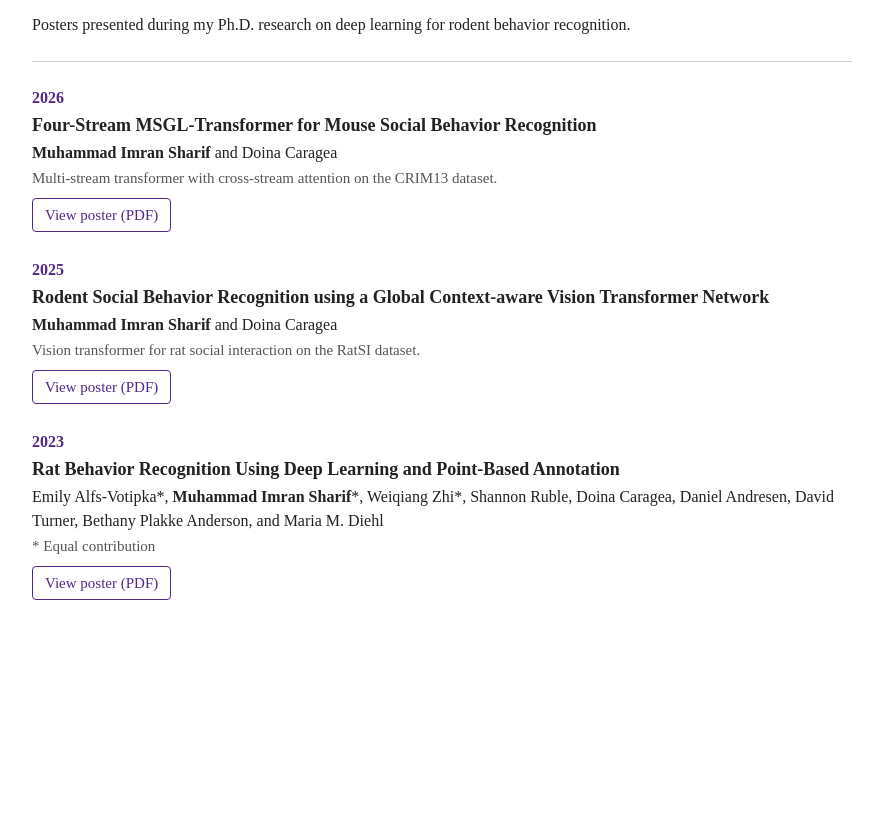
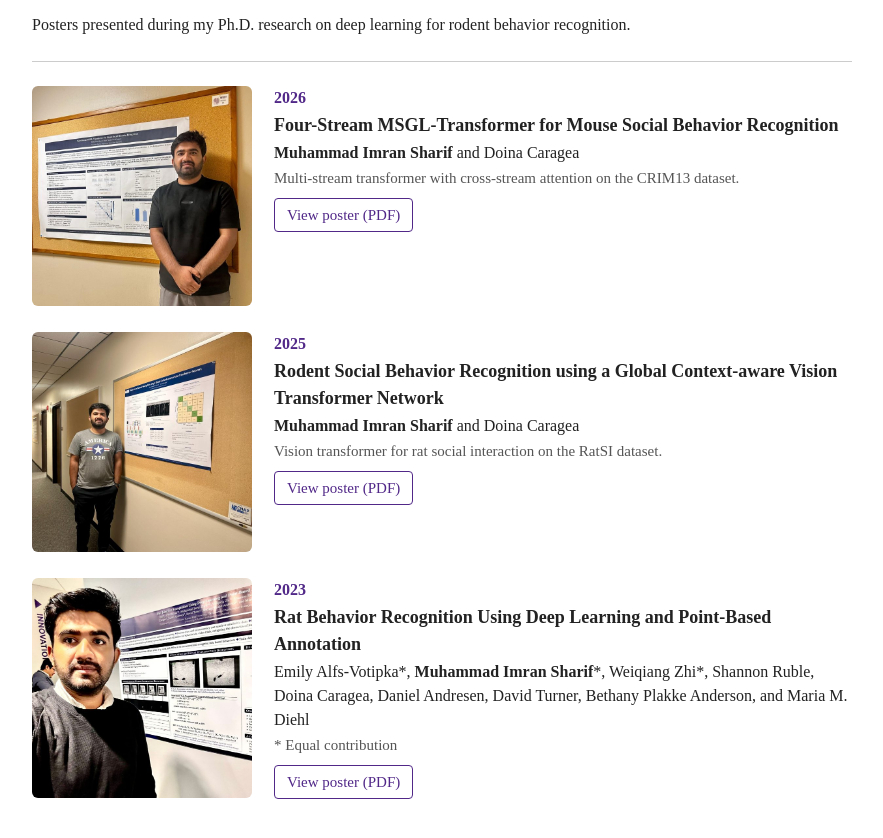
Before and after one commit to imransharif1996/teaching, a plain HTML site: page posters.html in a window 1280 px wide. Shown: the part 110-948 px from the top of the page, without its empty margins (198-1081 px from the left). Before the commit the page ends 800 px from the top, so only its background shows below. Drawn offline with Linux system fonts and the light colour scheme.

Commit message:
Add files via upload

```diff
--- a/posters.html
+++ b/posters.html
@@ -9,7 +9,10 @@
   h1 { font-size: 26px; margin-bottom: 4px; }
   .sub { color: #555; margin-top: 0; }
   hr { border: none; border-top: 1px solid #ccc; margin: 24px 0; }
-  .poster { margin-bottom: 26px; }
+  .poster { margin-bottom: 26px; display: flex; gap: 22px; align-items: flex-start; }
+  .poster img { width: 220px; height: 220px; object-fit: cover; border-radius: 6px; flex-shrink: 0; }
+  .info { flex: 1; }
+  @media (max-width: 600px) { .poster { flex-direction: column; } .poster img { width: 100%; height: auto; } }
   .year { font-weight: bold; color: #512888; }
   .title { font-size: 18px; font-weight: bold; margin: 2px 0; }
   .authors { margin: 2px 0; }
@@ -25,27 +28,36 @@
   <hr>
 
   <div class="poster">
+    <img src="photo-2026.jpg" alt="Presenting the 2026 poster">
+    <div class="info">
     <div class="year">2026</div>
     <div class="title">Four-Stream MSGL-Transformer for Mouse Social Behavior Recognition</div>
     <div class="authors"><b>Muhammad Imran Sharif</b> and Doina Caragea</div>
     <div class="note">Multi-stream transformer with cross-stream attention on the CRIM13 dataset.</div>
     <a class="btn" href="Poster-2026.pdf" target="_blank">View poster (PDF)</a>
+    </div>
   </div>
 
   <div class="poster">
+    <img src="photo-2025.jpg" alt="Presenting the 2025 poster">
+    <div class="info">
     <div class="year">2025</div>
     <div class="title">Rodent Social Behavior Recognition using a Global Context-aware Vision Transformer Network</div>
     <div class="authors"><b>Muhammad Imran Sharif</b> and Doina Caragea</div>
     <div class="note">Vision transformer for rat social interaction on the RatSI dataset.</div>
     <a class="btn" href="Poster-2025.pdf" target="_blank">View poster (PDF)</a>
+    </div>
   </div>
 
   <div class="poster">
+    <img src="photo-2023.jpg" alt="Presenting the 2023 poster">
+    <div class="info">
     <div class="year">2023</div>
     <div class="title">Rat Behavior Recognition Using Deep Learning and Point-Based Annotation</div>
     <div class="authors">Emily Alfs-Votipka*, <b>Muhammad Imran Sharif</b>*, Weiqiang Zhi*, Shannon Ruble, Doina Caragea, Daniel Andresen, David Turner, Bethany Plakke Anderson, and Maria M. Diehl</div>
     <div class="note">* Equal contribution</div>
     <a class="btn" href="Poster-2023.pdf" target="_blank">View poster (PDF)</a>
+    </div>
   </div>
 </body>
 </html>
```
Also changed, not shown: photo-2023.jpg (added), photo-2025.jpg (added), photo-2026.jpg (added).
